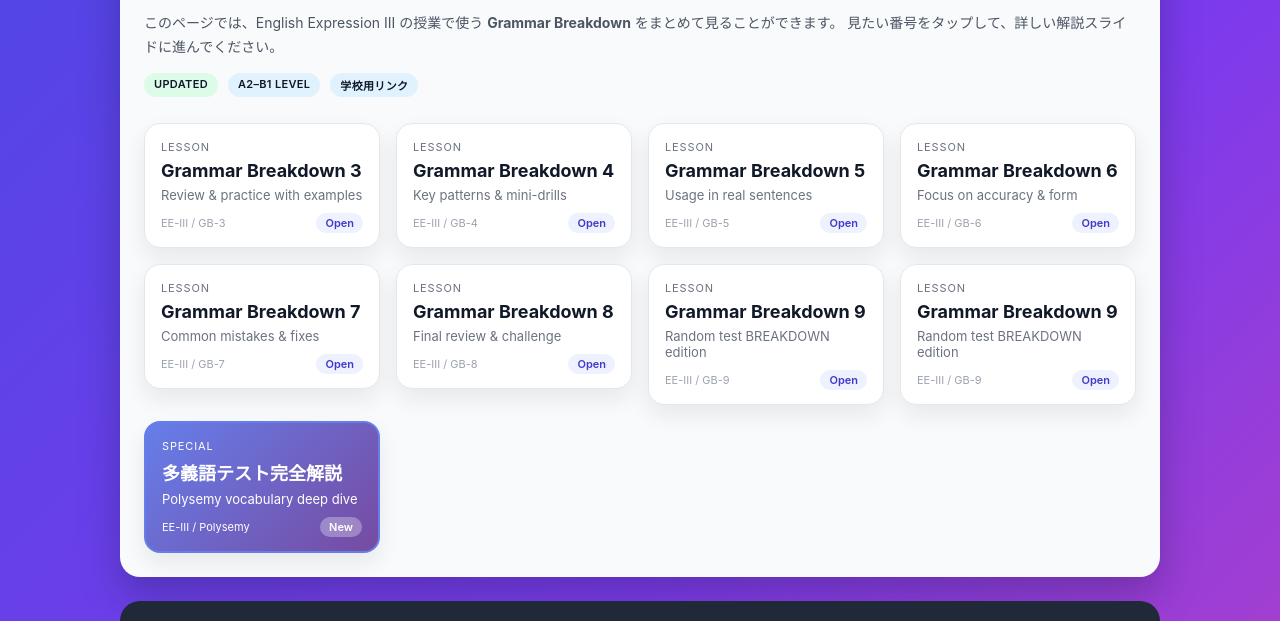
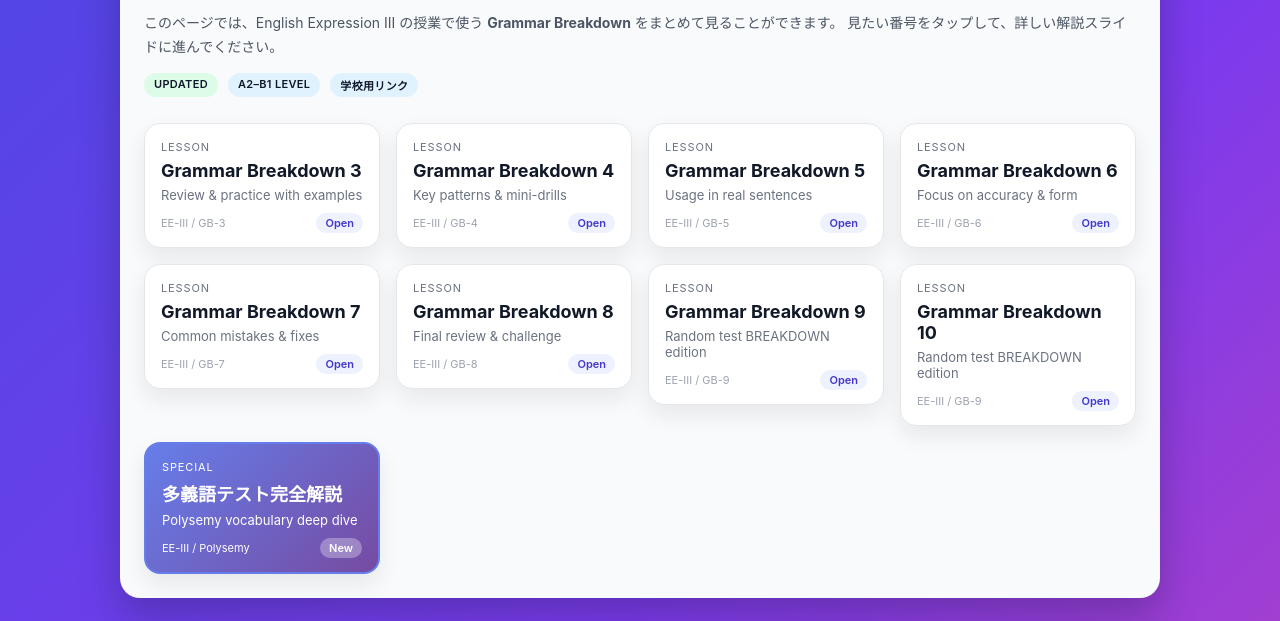
Before and after one commit to harashima-eng/English-Expression-III, a plain HTML site: page index.html in a window 1280 px wide. Shown: the part 113-734 px from the top of the page. Drawn offline with Linux system fonts and the light colour scheme.

Commit message:
Update index.html

```diff
--- a/index.html
+++ b/index.html
@@ -378,7 +378,7 @@
                  <div class="lesson-card">
                     <a href="grammar_breakdown_10.html">
                         <div class="lesson-label">Lesson</div>
-                        <div class="lesson-title">Grammar Breakdown 9</div>
+                        <div class="lesson-title">Grammar Breakdown 10</div>
                         <div class="lesson-sub">Random test BREAKDOWN edition</div>
                         <div class="lesson-meta">
                             <span>EE-III / GB-9</span>
```
